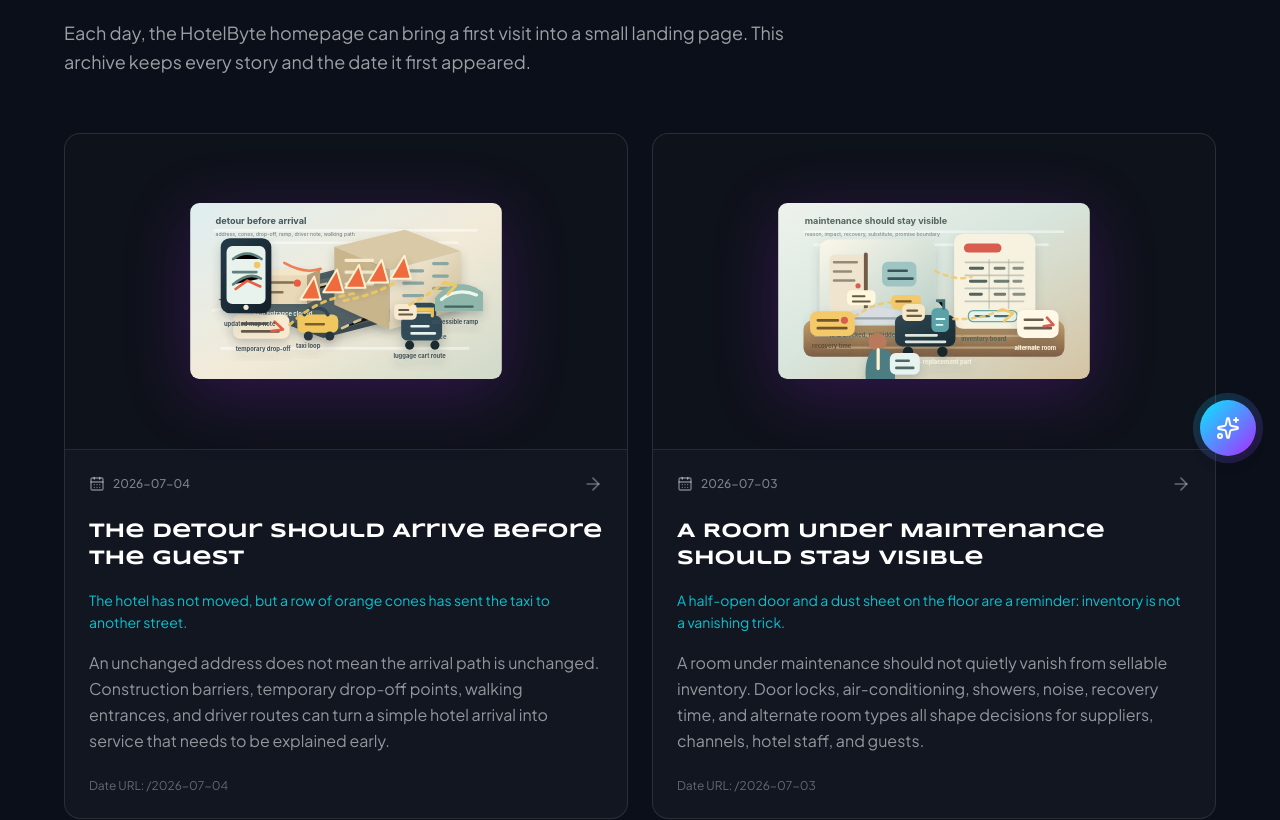
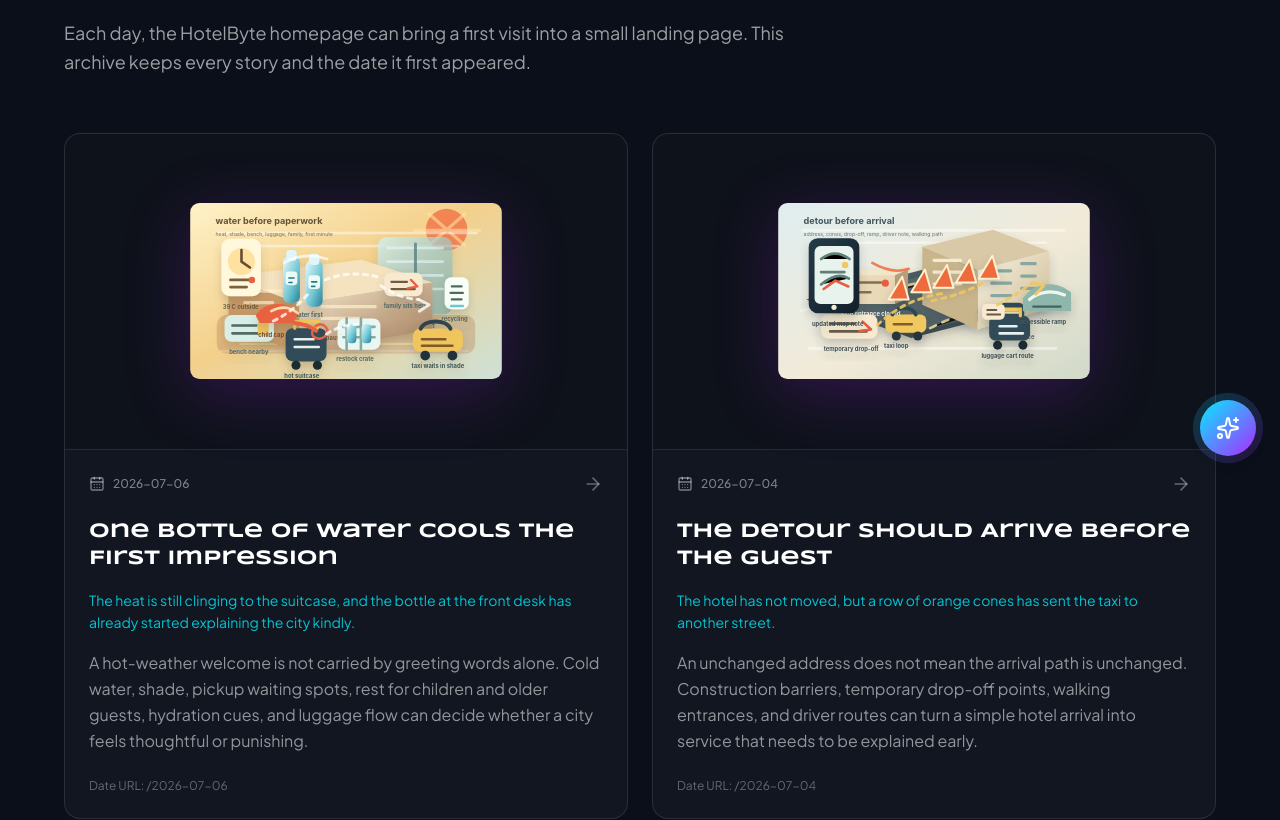
Before and after one commit to hotelbyte-com/hotelbyte-landing, a React (Vite) app: page /stories in a window 1280 px wide. Shown: the part 320-1140 px from the top of the page. Built offline with nearby package versions, Linux system fonts and the light colour scheme; no server answers.

Commit message:
Lore: cool the first impression

```diff
--- a/src/data/dailyStories.ts
+++ b/src/data/dailyStories.ts
@@ -1877,6 +1877,72 @@ export const dailyStories: DailyStory[] = [
     },
     generatedBy: 'codex-daily-story-publisher',
     generatedAt: '2026-07-04T10:18:00+04:00'
+  },
+  {
+    date: '2026-07-06',
+    slug: 'water-cools-the-first-impression',
+    content: {
+      zh: {
+        title: '一瓶水先把城市降温',
+        mood: '门外的热浪还贴在行李箱上，前台递来的水已经开始替这座城市解释自己。',
+        theme: '暴晒天气里一瓶前台矿泉水，为什么会改变客人对城市的第一印象',
+        summary:
+          '炎热天气里的欢迎不只靠一句问候。冷水、阴影、等车位置、儿童和老人休息处、补水提醒和行李动线，会决定客人把这座城市记成体贴，还是记成难熬。',
+        body: [
+          '中午一点，酒店旋转门一开，热气和客人一起进来。行李箱的拉杆烫手，孩子的帽檐歪着，出租车司机还在门外找阴影。前台没有急着问护照，先把两瓶水推到台面上，又指了指旁边的长凳：先坐一下，房间还在确认。',
+          '这瓶水很小，却不是装饰。暴晒天气会把旅行里的很多普通动作变难：从落客点走到门口，排队等电梯，找预订号码，抱着孩子填表，给家里回消息。客人还没有开始评价房间，身体已经在评价这次抵达。酒店此刻递出的不是一份福利，而是一句更实际的话：你可以先缓一口气。',
+          '难处在于，热天服务不能只靠当天心情。水要有人补，杯子和回收位置要清楚，等车的人不能被晒在玻璃门外，行动不便的客人需要更短的路线，团体客人需要知道哪里能暂时放箱子。写得太隆重，会像营销；做得太随意，最容易中暑、疲惫或带着孩子的人反而要自己开口。',
+          '这类天气里的小安排，也该顺着分销链路传出去。到达说明里能不能标出遮阴落客点，供应商备注里能不能提醒高温下的等候安排，客服能不能告诉家庭客人先去哪里坐下，这些都不会让 HotelByte 更会炫技，却会让旅行更稳。一瓶水改变不了天气。它能改变客人走进酒店后的第一分钟。'
+        ],
+        ctaLabel: '返回 HotelByte 首页'
+      },
+      en: {
+        title: 'One Bottle of Water Cools the First Impression',
+        mood: 'The heat is still clinging to the suitcase, and the bottle at the front desk has already started explaining the city kindly.',
+        theme: 'Why one bottle of water at the front desk during extreme heat can change a guest’s first impression of the city',
+        summary:
+          'A hot-weather welcome is not carried by greeting words alone. Cold water, shade, pickup waiting spots, rest for children and older guests, hydration cues, and luggage flow can decide whether a city feels thoughtful or punishing.',
+        body: [
+          'At one in the afternoon, the revolving door opens and heat enters with the guest. The suitcase handle is too warm to hold for long, a child’s cap sits crooked, and the taxi driver outside is still searching for shade. The front desk does not rush straight to the passport. Two bottles of water slide onto the counter first, then a hand points to the bench nearby: sit for a moment; the room is still being confirmed.',
+          'The bottle is small, but it is not decoration. Extreme heat makes ordinary travel actions harder: walking from the drop-off point to the door, waiting for the lift, finding the booking number, filling a form while holding a child, texting home. Before the guest has any opinion about the room, the body has already formed an opinion about the arrival. What the hotel offers is not a perk. It is a practical sentence: you can breathe first.',
+          'The difficulty is that hot-weather service cannot depend only on whoever happens to notice. Water has to be restocked. Cups and recycling need a place. People waiting for cars should not be left baking outside the glass door. Guests with limited mobility need a shorter route. Groups need to know where bags can pause without blocking the lobby. Make the gesture too grand and it turns into marketing. Leave it too casual and the people who need care most must ask for it themselves.',
+          'These weather-aware details should be able to travel through the distribution chain too. Can the arrival note mention a shaded drop-off point? Can supplier remarks flag waiting arrangements during high heat? Can support tell a family where to sit first? None of this makes HotelByte flashier, but it makes travel steadier. One bottle of water does not change the weather. It can change the first minute after a guest walks in.'
+        ],
+        ctaLabel: 'Back to the HotelByte homepage'
+      }
+    },
+    visual: {
+      src: '/daily/2026-07-06.svg',
+      alt: {
+        zh: '酒店暴晒天气抵达场景的编辑插图，前台台面上有两瓶冷水，旁边是遮阴落客点示意、温度计、儿童帽、行李箱、补水箱、长凳、回收篮和门外等车的出租车。',
+        en: 'An editorial illustration of a hotel arrival during extreme heat, with two cold water bottles on the front desk, a shaded drop-off note, thermometer, child cap, suitcase, restock crate, bench, recycling basket, and taxi waiting outside.'
+      },
+      caption: {
+        zh: '高温里的欢迎要先照顾身体：水、阴影、坐下来的地方和清楚的等车位置，都会改变抵达的第一分钟。',
+        en: 'In extreme heat, welcome starts with the body: water, shade, a place to sit, and a clear waiting spot can change the first minute of arrival.'
+      }
+    },
+    nextThemeSeeds: {
+      zh: [
+        '餐厅关门前十分钟的一份外带盒，如何把餐饮、前台和赶路的客人连起来',
+        '收益桌上的手写日历，怎样把节假日、展会和房价节奏连在一起',
+        '亲子房里的备用枕、夜灯和小凳子，怎样让家庭判断这间房能不能真正住下',
+        '客人寄存行李时那张号码牌，为什么是一段短暂但认真的信任关系',
+        '旅游柜台上的一张本地节日传单，怎样把酒店、城市和客人的空半天连起来'
+      ],
+      en: [
+        'How one takeaway box ten minutes before the restaurant closes connects F&B, the front desk, and a guest on the move',
+        'How a handwritten calendar on the revenue desk connects holidays, trade shows, and the rhythm of room rates',
+        'How a spare pillow, night light, and small stool help a family decide whether a room can truly hold them',
+        'Why the number tag for stored luggage creates a brief but serious trust relationship',
+        'How one local-festival flyer at the tour desk connects the hotel, the city, and a guest’s free half-day'
+      ]
+    },
+    cta: {
+      href: '/'
+    },
+    generatedBy: 'codex-daily-story-publisher',
+    generatedAt: '2026-07-06T10:18:57+04:00'
   }
 ];
 
```
Also changed, not shown: public/daily/2026-07-06.svg (added).
